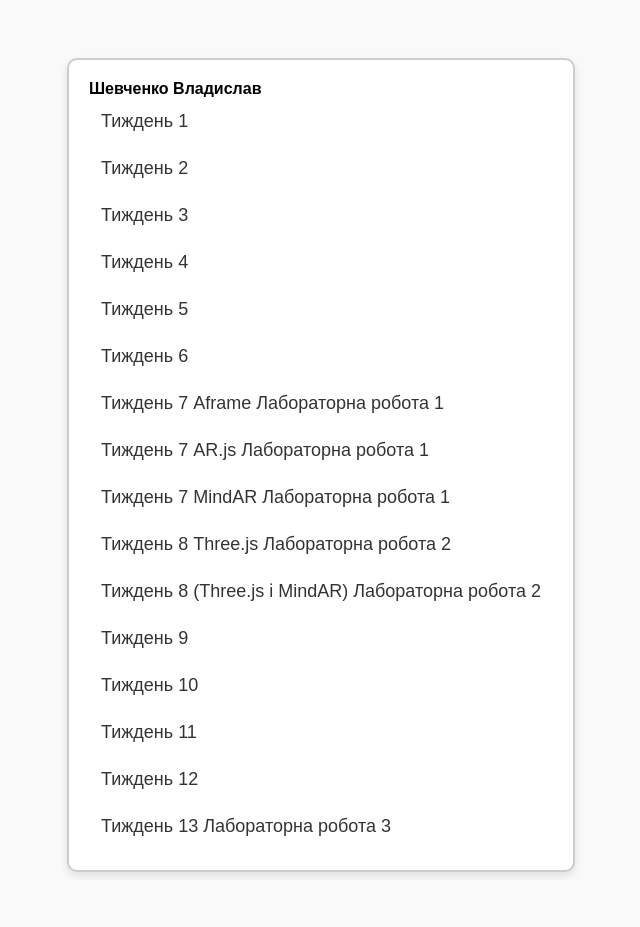
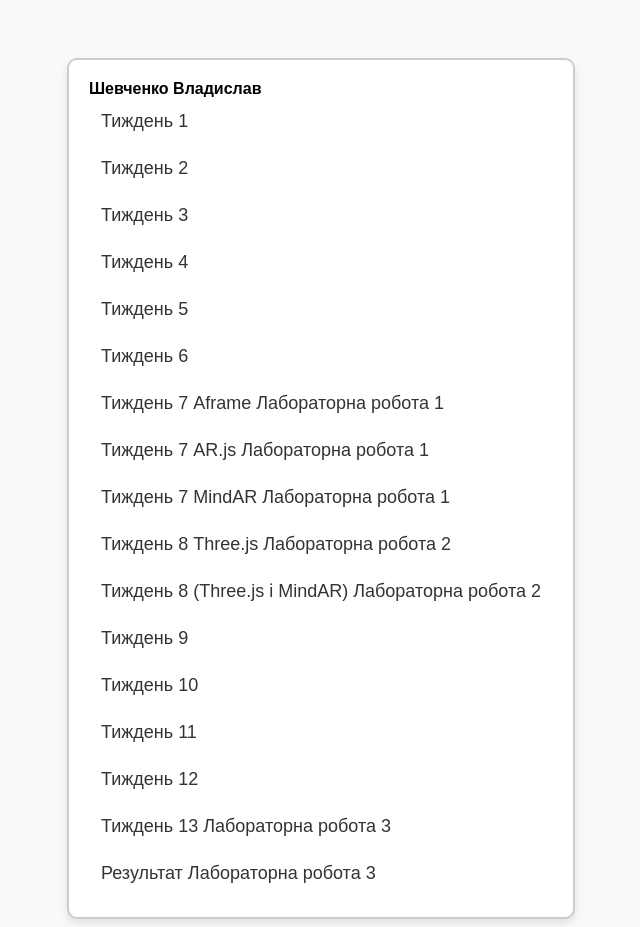
Before and after one commit to vsevcenko2025/Digital-technologies, a plain HTML site: page index.html in a window 1280 px wide. Shown: the whole page, without its empty margins (319-959 px from the left). Before the commit the page ends 880 px from the top, so only its background shows below. Drawn offline with Linux system fonts and the light colour scheme.

Commit message:
Add files via upload

```diff
--- a/index.html
+++ b/index.html
@@ -63,6 +63,7 @@
 			 <a href="Week 11.html">Тиждень 11</a>
 			  <a href="Week 12.html">Тиждень 12 </a>
 			   <a href="Week 13.lb3.html">Тиждень 13 Лабораторна робота 3</a>
+			   <a href="Week 13.html">Результат Лабораторна робота 3</a>
         </nav>
     </div>
 </body>
```
